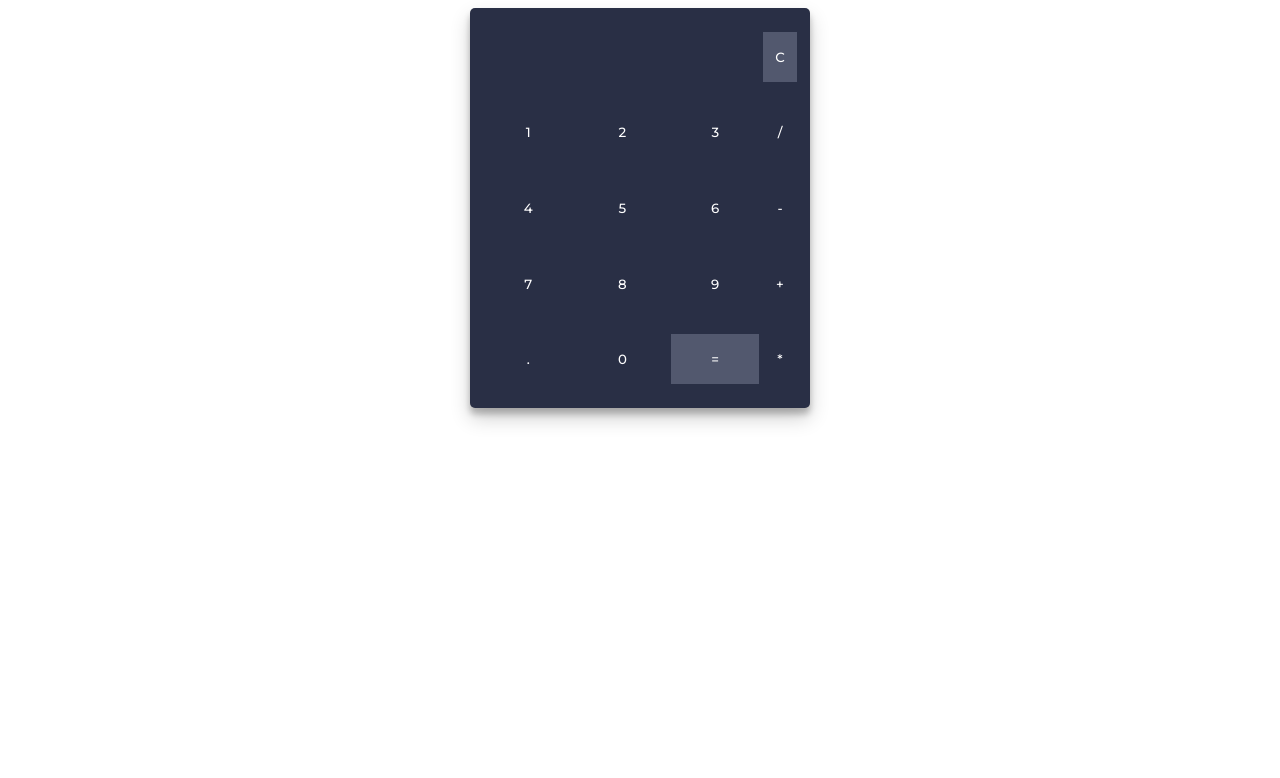
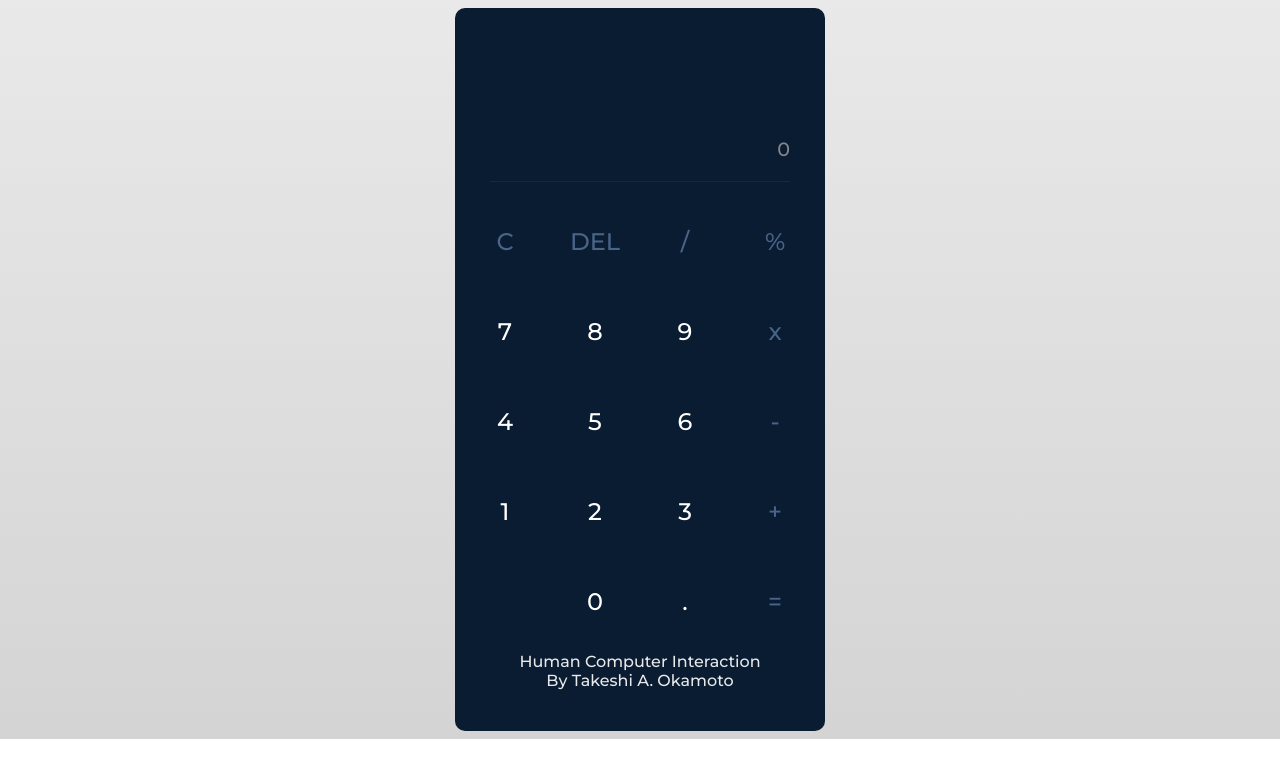
Before and after one commit to takes25521599/takes, a plain HTML site: page Okamoto_FP/index.html in a window 1280 px wide. Drawn offline with Linux system fonts and the light colour scheme.

Commit message:
Upload HCI Final Project
Simple Calculator
- made using HTML, CSS, Javascript

```diff
--- a/Okamoto_FP/index.html
+++ b/Okamoto_FP/index.html
@@ -1,41 +1,46 @@
 <!DOCTYPE html>
-<html lang="en" dir="ltr">
-<head>
-  <meta charset="utf-8">
-  <title> Simple Calculator using HTML, CSS and JavaScript </title>
-  <link rel="stylesheet" href="styles.css">
-</head>
-<body>
-<table class="calculator" >
-  <tr>
-    <td colspan="3"> <input class="display-box" type="text" id="result" disabled /> </td>
-    <td> <input type="button" value="C" onclick="clearScreen()" id="btn" /> </td>
-  </tr>
-  <tr>
-    <td> <input type="button" value="1" onclick="display('1')" /> </td>
-    <td> <input type="button" value="2" onclick="display('2')" /> </td>
-    <td> <input type="button" value="3" onclick="display('3')" /> </td>
-    <td> <input type="button" value="/" onclick="display('/')" /> </td>
-  </tr>
-  <tr>
-    <td> <input type="button" value="4" onclick="display('4')" /> </td>
-    <td> <input type="button" value="5" onclick="display('5')" /> </td>
-    <td> <input type="button" value="6" onclick="display('6')" /> </td>
-    <td> <input type="button" value="-" onclick="display('-')" /> </td>
-  </tr>
-  <tr>
-    <td> <input type="button" value="7" onclick="display('7')" /> </td>
-    <td> <input type="button" value="8" onclick="display('8')" /> </td>
-    <td> <input type="button" value="9" onclick="display('9')" /> </td>
-    <td> <input type="button" value="+" onclick="display('+')" /> </td>
-  </tr>
-  <tr>
-    <td> <input type="button" value="." onclick="display('.')" /> </td>
-    <td> <input type="button" value="0" onclick="display('0')" /> </td>
-    <td> <input type="button" value="=" onclick="calculate()" id="btn" /> </td>
-    <td> <input type="button" value="*" onclick="display('*')" /> </td>
-  </tr>
-</table>
-<script type="text/javascript" src="script.js"></script>
-</body>
+<html lang="en">
+    <head>
+        <meta charset="UTF-8" />
+        <meta http-equiv="X-UA-Compatible" content="IE=edge" />
+        <meta name="viewport" content="width=device-width, initial-scale=1.0" />
+        <title>Calcualtor :: By Karan Kumar</title>
+        <link rel="stylesheet" href="style.css" />
+        <script src="script.js" defer></script>
+    </head>
+
+    <body>
+        <div class="container">
+            <section id="Display-area">
+                <div class="currentInput"></div>
+                <div class="answerScreen">0</div>
+            </section>
+            <section class="keypad-btns">
+                <button type="button" class="fun_btn" id="clear" value="">
+                    C
+                </button>
+                <button type="button" class="fun_btn" id="erase" value="">DEL</button>
+                <button type="button" class="fun_btn" value="/">/</button>
+                <button type="button" class="fun_btn" value="%">%</button>
+                <button type="button" class="num_btn" value="7">7</button>
+                <button type="button" class="num_btn" value="8">8</button>
+                <button type="button" class="num_btn" value="9">9</button>
+                <button type="button" class="fun_btn" value="*">x</button>
+                <button type="button" class="num_btn" value="4">4</button>
+                <button type="button" class="num_btn" value="5">5</button>
+                <button type="button" class="num_btn" value="6">6</button>
+                <button type="button" class="fun_btn" value="-">-</button>
+                <button type="button" class="num_btn" value="1">1</button>
+                <button type="button" class="num_btn" value="2">2</button>
+                <button type="button" class="num_btn" value="3">3</button>
+                <button type="button" class="fun_btn" value="+">+</button>
+                <button type="button" class="non_btn" value="" disabled></button>
+                <button type="button" class="num_btn" value="0">0</button>
+                <button type="button" class="num_btn" value=".">.</button>
+                <button type="button" class="fun_btn" id="evaluate" value="">=</button>
+            </section>
+            <p>Human Computer Interaction
+            <br>By Takeshi A. Okamoto</p>
+        </div>
+    </body>
 </html>
--- a/Okamoto_FP/script.js
+++ b/Okamoto_FP/script.js
@@ -1,13 +1,55 @@
-function clearScreen() {
-    document.getElementById("result").value = "";
-}
+let currentInput = document.querySelector('.currentInput');
+let answerScreen = document.querySelector('.answerScreen');
+let buttons = document.querySelectorAll('button');
+let erasebtn = document.querySelector('#erase');
+let clearbtn = document.querySelector('#clear');
+let evaluate = document.querySelector('#evaluate');
 
-function display(value) {
-    document.getElementById("result").value += value;
-}
 
-function calculate() {
-    var p = document.getElementById("result").value;
-    var q = eval(p);
-    document.getElementById("result").value = q;
-}
+let realTimeScreenValue = []
+
+
+clearbtn.addEventListener("click", () => {
+
+    realTimeScreenValue = [''];
+    answerScreen.innerHTML = 0;
+    currentInput.className = 'currentInput'
+    answerScreen.className = 'answerScreen';
+    answerScreen.style.color = " rgba(150, 150, 150, 0.87)";
+})
+
+
+buttons.forEach((btn) => {
+
+
+    btn.addEventListener("click", () => {
+        if (!btn.id.match('erase')) {
+            realTimeScreenValue.push(btn.value)
+            currentInput.innerHTML = realTimeScreenValue.join('');
+
+            if (btn.classList.contains('num_btn')) {
+
+                answerScreen.innerHTML = eval(realTimeScreenValue.join(''));
+
+            }
+
+        }
+
+        if (btn.id.match('erase')) {
+            realTimeScreenValue.pop();
+            currentInput.innerHTML = realTimeScreenValue.join('');
+            answerScreen.innerHTML = eval(realTimeScreenValue.join(''));
+        }
+
+        if (btn.id.match('evaluate')) {
+            currentInput.className = 'answerScreen';
+            answerScreen.className = 'currentInput';
+            answerScreen.style.color = "white";
+        }
+
+        if (typeof eval(realTimeScreenValue.join('')) == 'undefined') {
+            answerScreen.innerHTML = 0
+        }
+
+    })
+})
--- /dev/null
+++ b/Okamoto_FP/style.css
@@ -0,0 +1,98 @@
+@import url('https://fonts.googleapis.com/css?family=Montserrat:500');
+* {
+    font-family: "Montserrat", Tahoma, Geneva, Verdana, sans-serif;
+}
+
+body {
+    background-image: linear-gradient(to bottom, #E9E9E9, #D4D4D4);
+    min-height: 90vh;
+    display: flex;
+    justify-content: center;
+    align-items: center;
+    background-repeat: no-repeat;
+}
+
+p {
+    text-align: center;
+    color: #E9E9E9;
+}
+
+.container {
+    background-color: #0A1C32;
+    max-width: 300px;
+    height: auto;
+    display: flex;
+    flex-direction: column;
+    justify-content: center;
+    align-items: center;
+    padding: 25px 35px;
+    border-radius: 10px;
+    user-select: none;
+}
+
+#Display-area {
+    width: 100%;
+    margin: 3vh 0;
+    display: grid;
+    grid-template-columns: 100%;
+    grid-template-rows: repeat(2, minmax(40px, auto));
+    word-wrap: break-word;
+    padding-bottom: 20px;
+    border-bottom: 1px rgba(128, 128, 128, 0.116) solid;
+}
+
+#Display-area .currentInput {
+    text-align: right;
+    height: 8vh;
+    color: white;
+    font-size: xx-large;
+    line-height: 2;
+    word-wrap: break-word;
+}
+
+#Display-area .answerScreen {
+    text-align: right;
+    color: rgba(150, 150, 150, 0.87);
+    height: 7px;
+    line-height: 3;
+    font-size: larger;
+}
+
+.keypad-btns {
+    display: grid;
+    grid: repeat(5, 70px) / repeat(4, 70px);
+    grid-row-gap: 20px;
+    grid-column-gap: 20px;
+}
+
+.keypad-btns button {
+    outline: none;
+    border: none;
+    border-radius: 10px;
+    background-color: #0A1C32;
+    color: white;
+    font-size: x-large;
+}
+
+.keypad-btns .fun_btn {
+    color: #4A6487;
+}
+
+.num_btn:hover,.fun_btn:hover {
+    cursor: pointer;
+    background-color: #292F45;
+    color:cyan;
+}
+
+.num_btn:active,.fun_btn:active {
+    cursor: pointer;
+    background-color: #292F45;
+    font-size: 20px;
+}
+
+@media only screen and (max-width: 600px) {
+    body {
+        background-color: #131313;
+        align-items: flex-start;
+    }
+}
```
